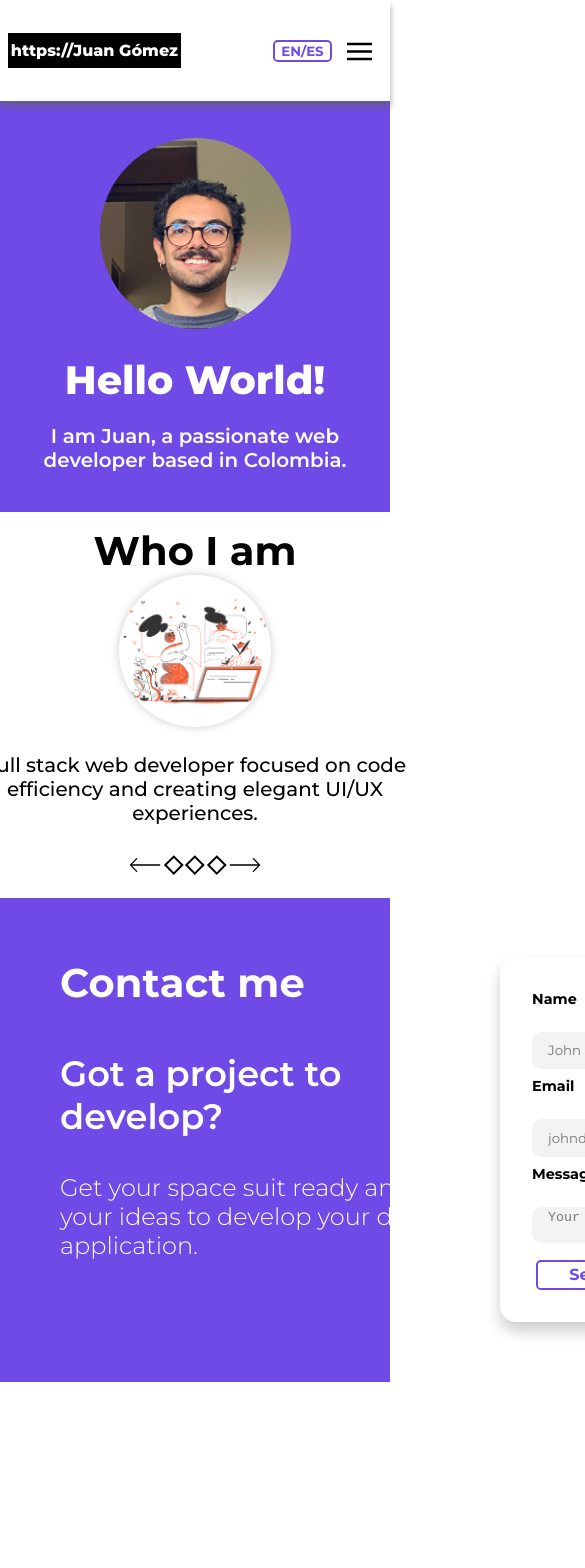
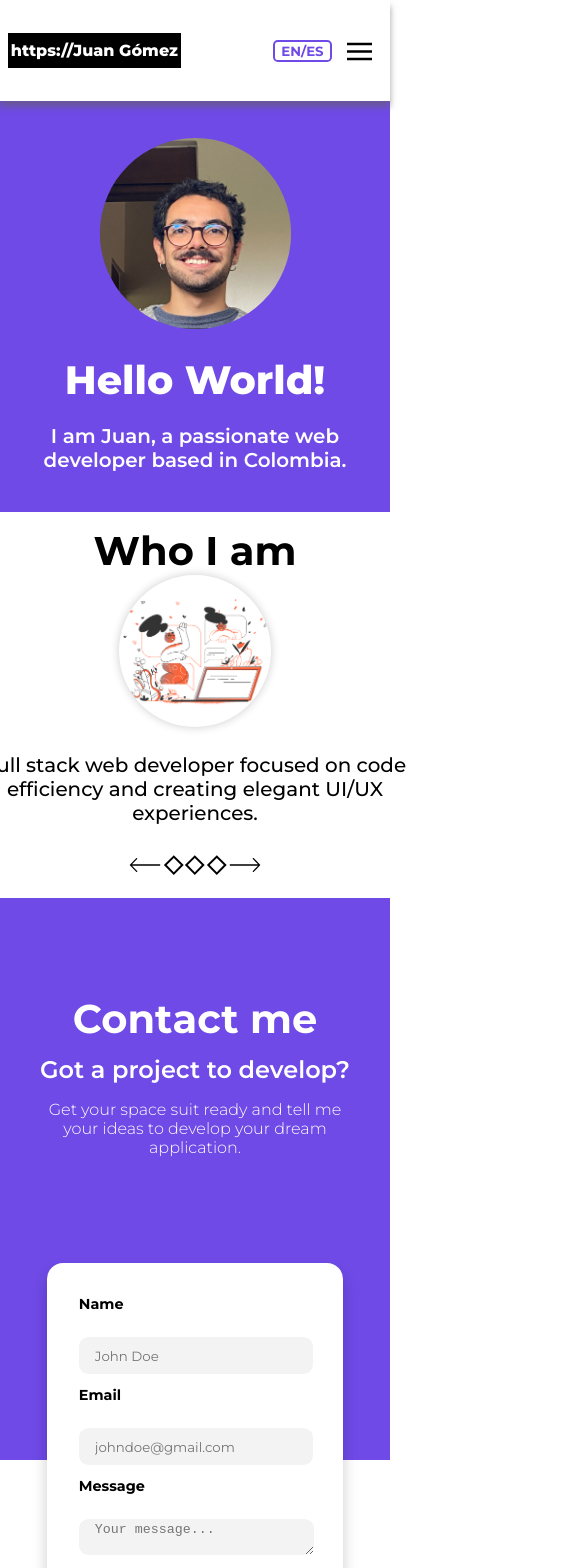
Before and after one commit to JPGomezCuervo/Portfolio-v2, a Vue app: page / in a window 390 px wide. Shown: the top 1568 px of the page, 585 px wide, since content can reach past the window. Before the commit the page ends 1382 px from the top, so only its background shows below. Built offline with nearby package versions, Linux system fonts and the light colour scheme.

Commit message:
Fluid design form component

```diff
--- a/src/components/Form.vue
+++ b/src/components/Form.vue
@@ -228,4 +228,55 @@ legend {
     text-align: center;
     align-self: center;
 }
+
+@media (max-width: 1000px) {
+
+    .form-split {
+        padding: 0;
+    }
+    .form-container {
+        grid-template-columns: 1fr;
+        grid-template-rows: 65% 1fr;
+        padding: 0 40px;
+        margin: 0;
+    }
+    .left-form-container {
+        display: flex;
+        flex-direction: column;
+        justify-content: center;
+        align-items: center;
+    }
+
+    .subtitle.form {
+        width: fit-content;
+        margin-bottom: 4%;
+        margin-top: 2%;
+        text-align: center;
+    }
+
+    .left-form-container h3 {
+        width: fit-content;
+        margin: 0 auto;
+        text-align: center;
+        font-size: clamp(1.5rem, 5vw, 2.2rem);
+    }
+
+    .left-form-container p {
+        width: 80%;
+        text-align: center;
+    }
+
+    .right-form-container {
+        justify-self: center;
+
+    }
+}
+
+@media (max-width: 550px) {
+    .left-form-container p {
+        // font-size: .8rem;
+        font-size: clamp(1rem, 2vw, 1.2rem);
+        width: 100%;
+    }
+}
 </style>
--- a/src/components/Hero.vue
+++ b/src/components/Hero.vue
@@ -88,7 +88,6 @@ const { hero } = toRefs(selectLanguages());
     .grid-container {
         grid-template-columns: 1fr;
         grid-template-rows: auto;
-        padding: 0;
         margin: 0;
         padding: 0 20px;
     }
```
